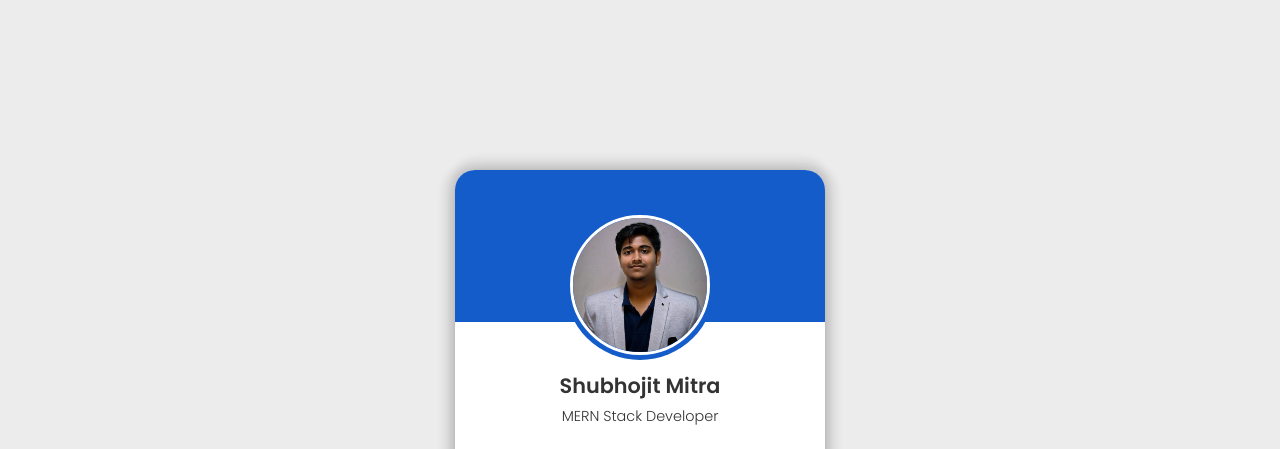
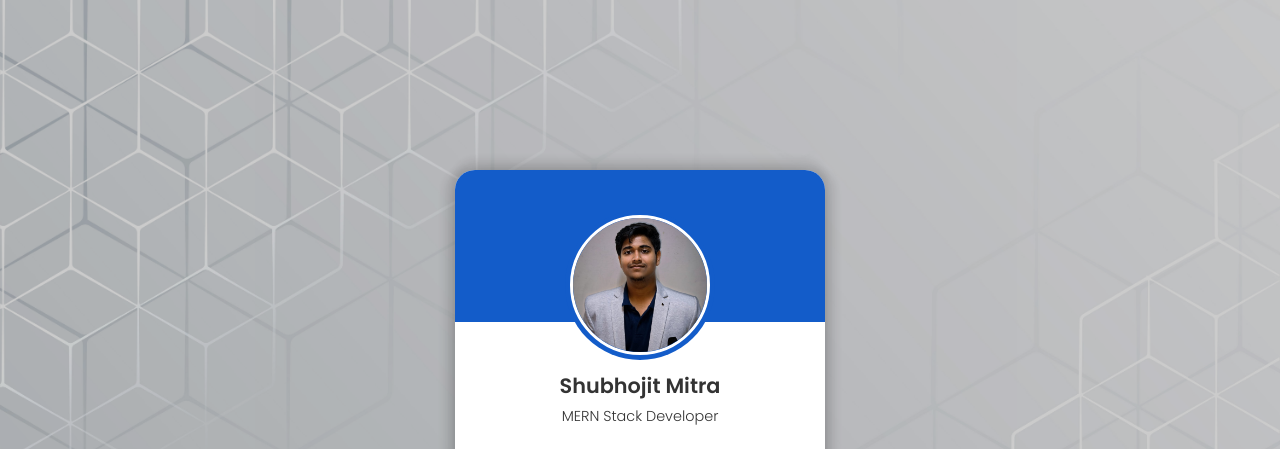
Before and after one commit to shubhojit-mitra-dev/profile-card, a plain HTML site: page index.html in a window 1280 px wide. Shown: the top 449 px of the page. Drawn offline with nearby package versions, Linux system fonts and the light colour scheme.

Commit message:
CHANGE background

```diff
--- a/index.html
+++ b/index.html
@@ -8,6 +8,7 @@
   <link href='https://unpkg.com/boxicons@2.1.4/css/boxicons.min.css' rel='stylesheet'>
 </head>
 <body>
+    <div class="layer">
         <div class="profile-card">
             <div class="image">
                 <img class="profile-pic" src="assets/profile.jpeg" alt="profile">
@@ -50,5 +51,6 @@
                 </div>
             </div>
           </div>
+    </div>
 </body>
 </html>
--- a/style.css
+++ b/style.css
@@ -20,6 +20,19 @@ body {
   align-items: center;
   height: 100vh;
   background-color: var(--White);
+  background-image: url('assets/background.jpg');
+  background-size: cover;
+  background-repeat: no-repeat;
+  background-attachment: fixed;
+}
+
+body .layer {
+  display: flex;
+  justify-content: center;
+  align-items: center;
+  height: 100vh;
+  width: 100%;
+  background-color: rgba(0, 0, 0, 0.2);
 }
 
 .image {
```
Also changed, not shown: assets/background.jpg (added). Lines whose indentation alone changed are shown as unchanged.
